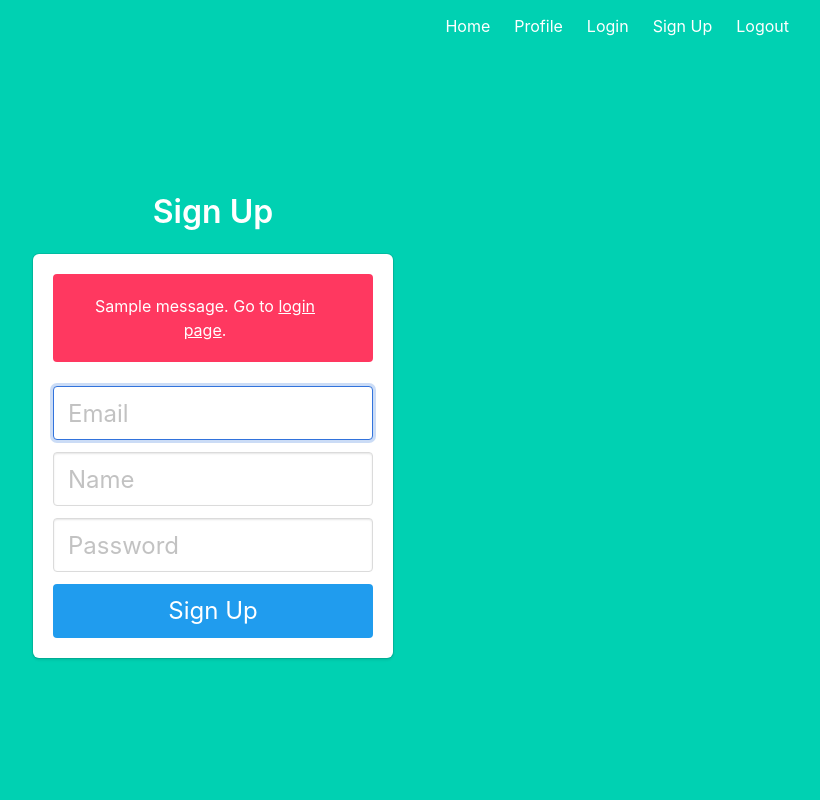
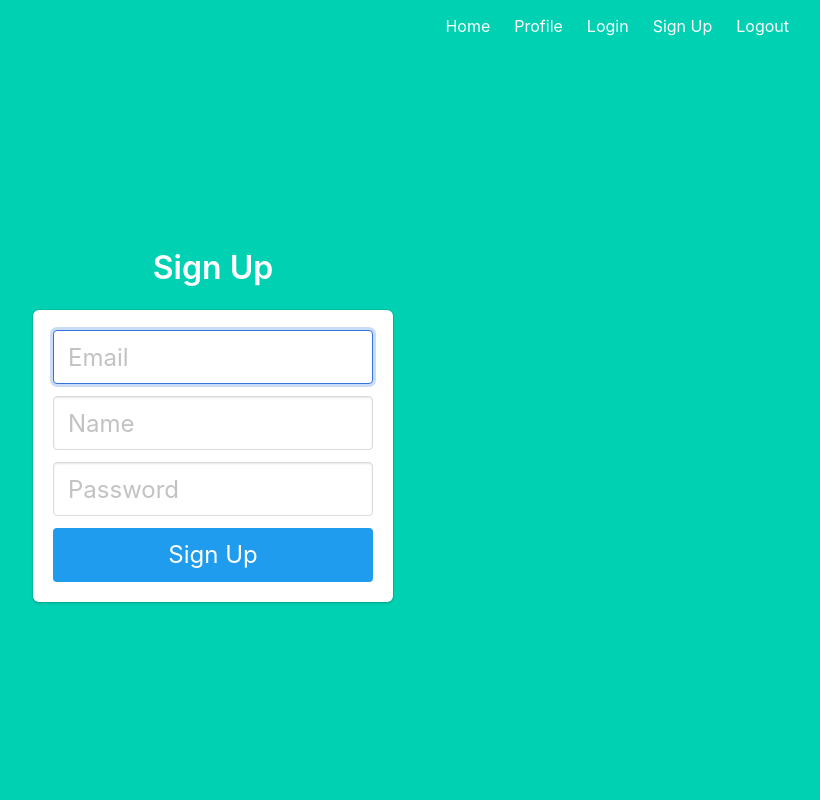
Before and after one commit to tomlann/appman, a Flask app: page /signup in a window 1280 px wide. Shown: the whole page, without its empty margins (427-1247 px from the left). Run offline with Flask 2, Linux system fonts and the light colour scheme; tables that the repository leaves empty hold one stand-in row (values such as "Sample post"); one stand-in notice (Sample message) is shown.

Commit message:
Update signup.html

```diff
--- a/project/templates/signup.html
+++ b/project/templates/signup.html
@@ -4,13 +4,6 @@
 <div class="column is-4 is-offset-4">
     <h3 class="title">Sign Up</h3>
     <div class="box">
-{% with messages = get_flashed_messages() %}
-{% if messages %}
-    <div class="notification is-danger">
-        {{ messages[0] }}. Go to <a href="{{ url_for('auth.login') }}">login page</a>.
-    </div>
-{% endif %}
-{% endwith %}
         <form method="POST" action="/signup">
             <div class="field">
                 <div class="control">
```
